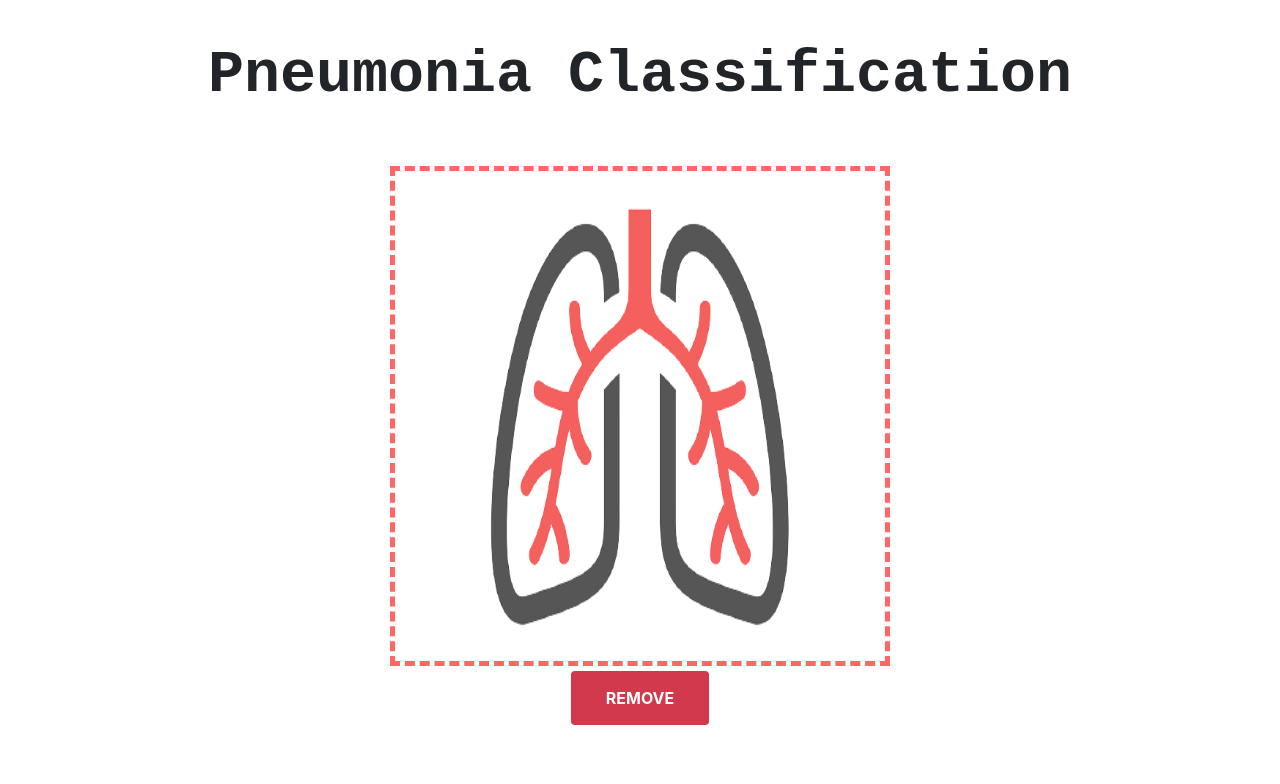
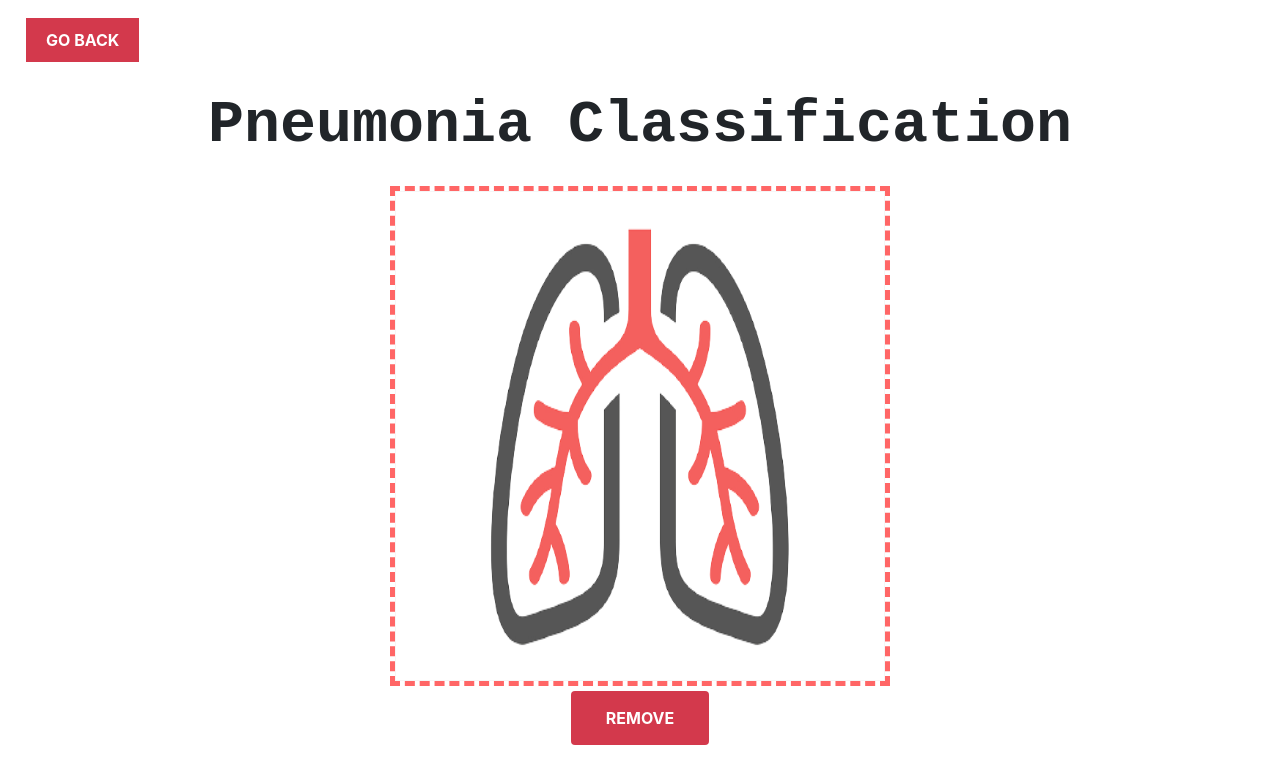
Before and after one commit to osaraho8357/Chest-Xray-Pneumonia-Classification, a Vue app: page /classification in a window 1280 px wide. Shown: the top 784 px of the page. Built offline with nearby package versions, Linux system fonts and the light colour scheme.

Commit message:
go home button

```diff
--- a/src/components/ClassificationComponent.vue
+++ b/src/components/ClassificationComponent.vue
@@ -1,5 +1,7 @@
 <template lang='pug'>
 .main
+  .navbar
+    button#button(@click="goHome()") GO BACK
   .top
     p#title Pneumonia Classification
   .bottom
@@ -12,13 +14,16 @@
         .afterdropped(v-else)
           img.img(:src="image" alt="")
           button.btn(@click="removeFile") REMOVE
+</template>
 
-
-</template>
 
 <script lang='js'>
 import {defineComponent} from 'vue'
+import SideNavBarComponent from '@/components/SideNavBarComponent.vue'
 export default defineComponent({
+  components: {
+    SideNavBarComponent,
+  },
   data() {
     return {
       image: require("@/assets/pneumonia-logo.png"),
@@ -51,6 +56,9 @@ export default defineComponent({
     },
     removeFile() {
       this.image = '';
+    },
+    goHome() {
+      document.location.href = "/"
     }
   }
 })
@@ -58,13 +66,24 @@ export default defineComponent({
 
 <style lang='stylus' scoped>
 .main
+  .navbar
+    #button
+      margin 10px
+      background-color: #d3394c;
+      border: 0;
+      color: #fff;
+      cursor: pointer;
+      display: inline-block;
+      font-weight: bold;
+      padding: 10px 20px;
+      &:hover
+        background-color #722040
   .top
     #title
       font-family OCR A Std, monospace
       font-size 60px
       text-align center
       font-weight bold
-      padding 30px
   .bottom
     display flex
     justify-content center
```
